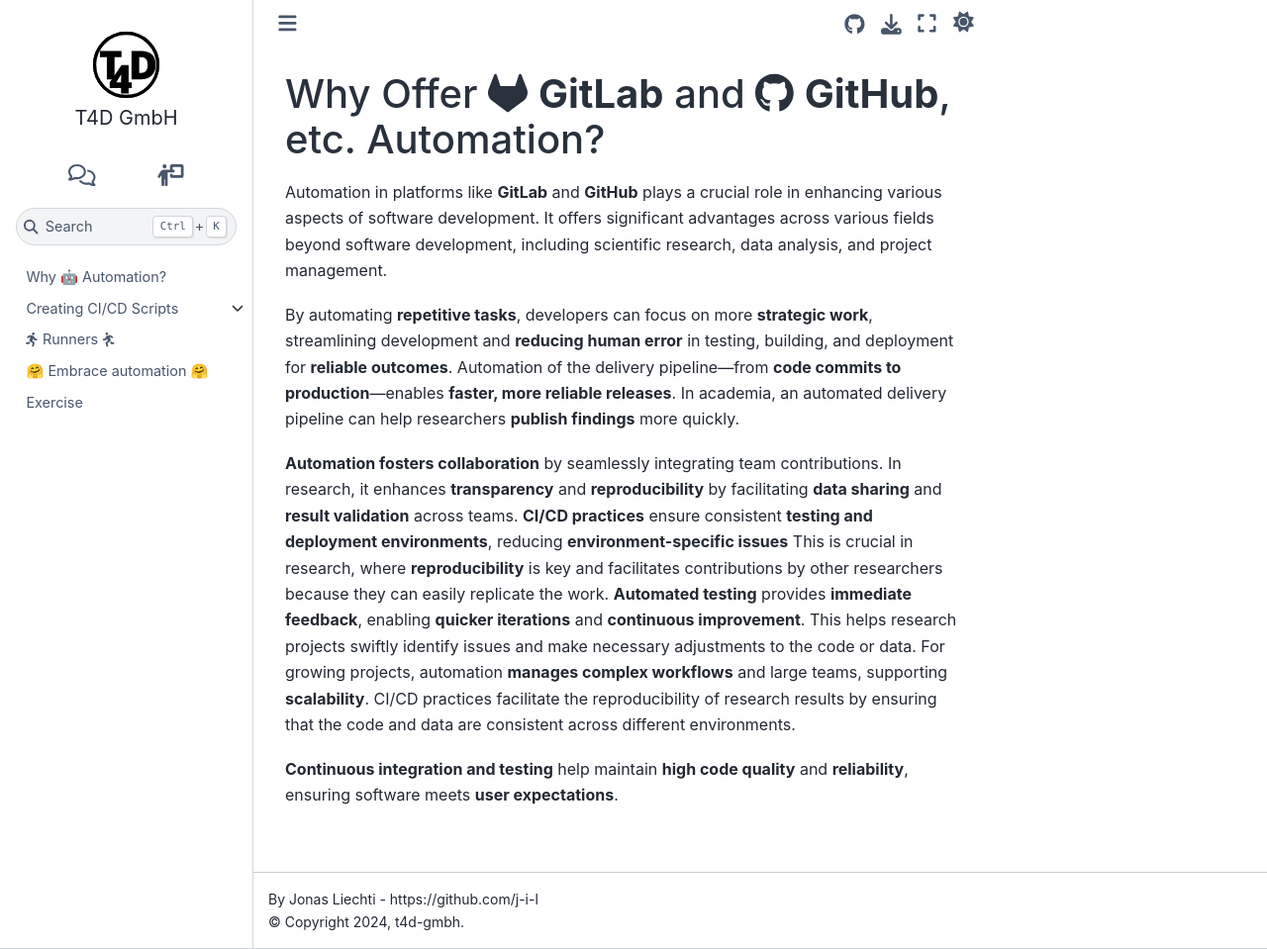
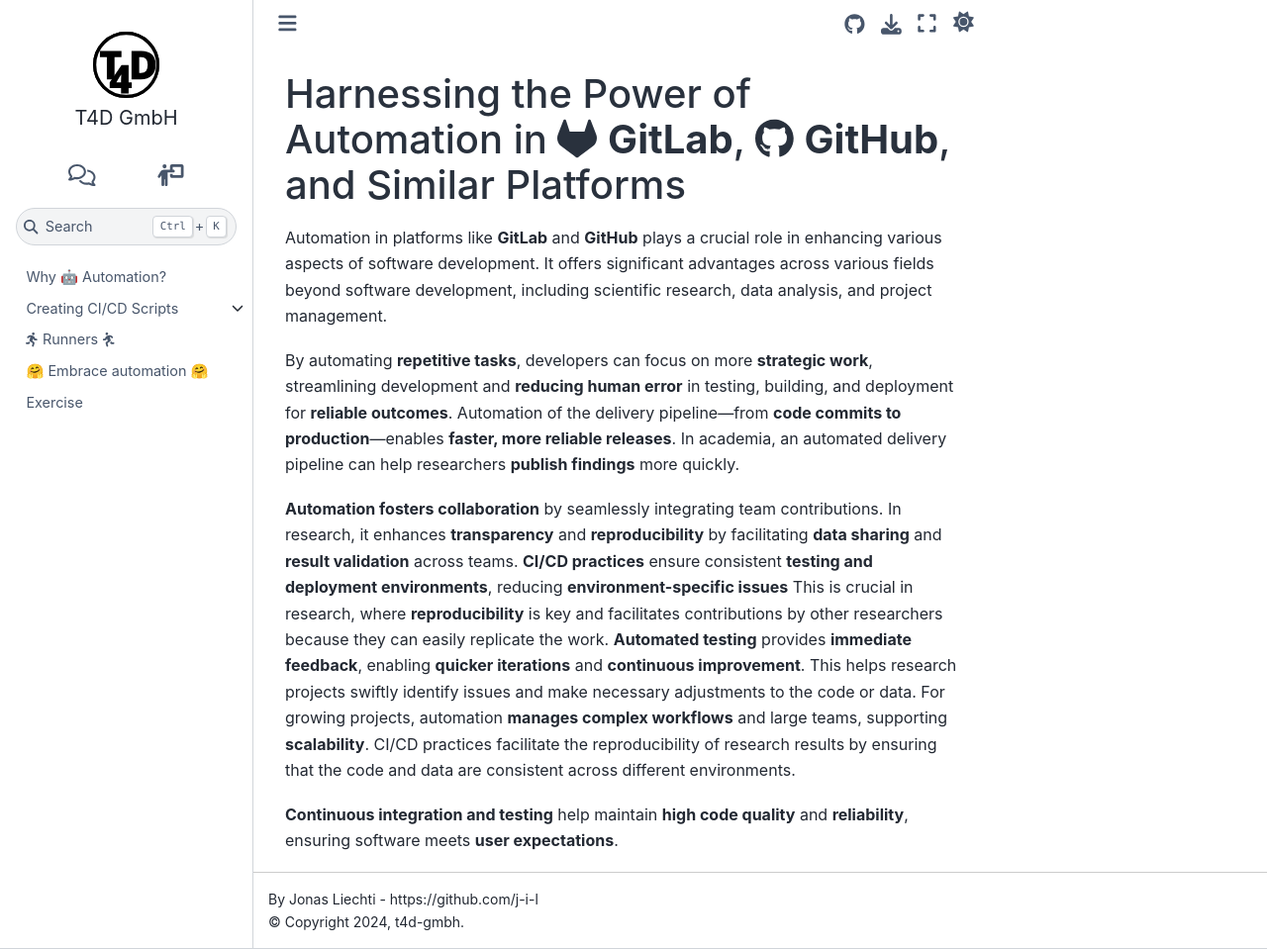
Before and after one commit to t4d-gmbh/ci-cd-workflows, a Sphinx documentation site: the page built from source/content/why_automation/benefits.md, in a window 1280 px wide and 959 px high. Shown: the whole window at 99% size. Built offline with Sphinx 7.4.7 and the Sphinx Book theme 1.1.4, drawn with Linux system fonts in a browser that asks for light colours; the version number could not be read and is left out.

Commit message:
Update benefits.md
Rephrased title to avoid question

```diff
--- a/source/content/why_automation/benefits.md
+++ b/source/content/why_automation/benefits.md
@@ -1,4 +1,4 @@
-## Why Offer <i class="fab fa-gitlab"></i> **GitLab** and <i class="fab fa-github"></i> **GitHub**, etc. Automation?
+## Harnessing the Power of Automation in <i class="fab fa-gitlab"></i> **GitLab**, <i class="fab fa-github"></i> **GitHub**, and Similar Platforms
 
 {% if page %}
 Automation in platforms like **GitLab** and **GitHub** plays a crucial role in enhancing various aspects of software development.
```
